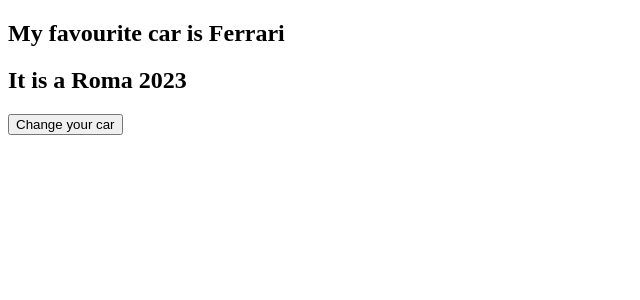
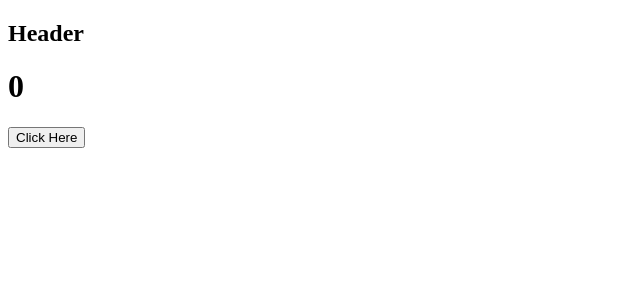
Before and after one commit to igurdeep13/React-hooks, a React (Vite) app in the folder vite-project/: page / in a window 1280 px wide. Shown: the top 300 px of the page, without its empty margins (0-640 px from the left). Built offline with nearby package versions, Linux system fonts and the light colour scheme.

Commit message:
Code for new hooks

```diff
--- a/vite-project/src/App.jsx
+++ b/vite-project/src/App.jsx
@@ -1,25 +1,20 @@
-import { useState } from "react";
+import React, { useEffect, useState, useRef, useMemo } from "react";
+import Header from "./Components/Header";
 
 function App() {
-  const [car, setCar] = useState({
-    brand: "Ferrari",
-    model: "Roma",
-    year: "2023",
-  });
-
-  function handleClick() {
-    setCar((prev)=>{
-      return {...prev, model: "Autobio"}
-    })
-  }
+  const [count, setCount] = useState(0);
 
   return (
     <>
-      <h2>My favourite car is {car.brand}</h2>
-      <h2>
-        It is a {car.model} {car.year}
-      </h2>
-      <button onClick={handleClick}>Change your car</button>
+      <Header />
+      <h1>{count}</h1>
+      <button
+        onClick={() => {
+          setCount(count + 1);
+        }}
+      >
+        Click Here
+      </button>
     </>
   );
 }
--- /dev/null
+++ b/vite-project/src/Components/Header.jsx
@@ -0,0 +1,9 @@
+export default function Header() {
+  console.log("Header Rendered");
+
+  return (
+    <>
+      <h2>Header</h2>
+    </>
+  );
+}
--- a/vite-project/src/main.jsx
+++ b/vite-project/src/main.jsx
@@ -2,8 +2,4 @@
 import { createRoot } from "react-dom/client";
 import App from "./App.jsx";
 
-createRoot(document.getElementById("root")).render(
-  <StrictMode>
-    <App />
-  </StrictMode>
-);
+createRoot(document.getElementById("root")).render(<App />);
```
